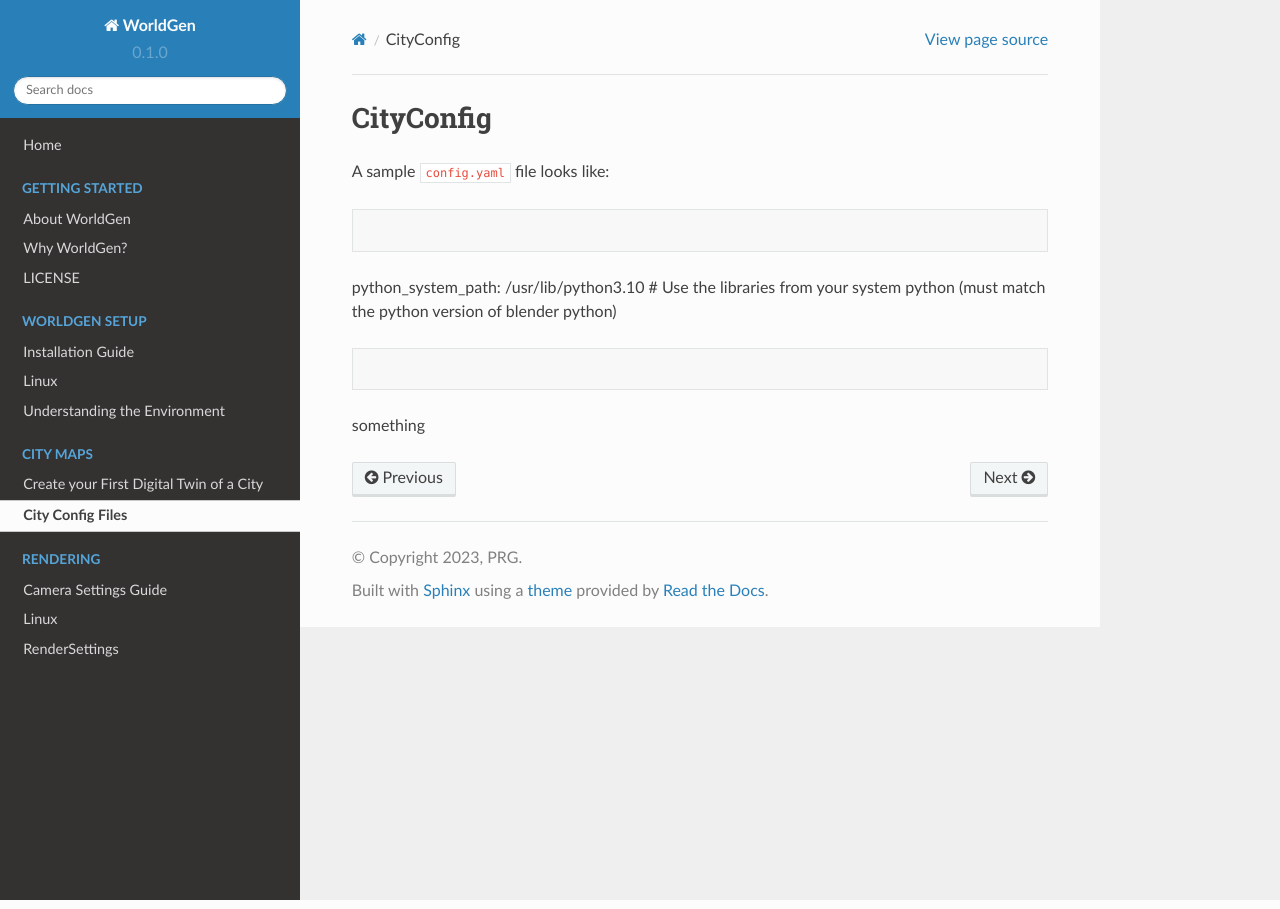
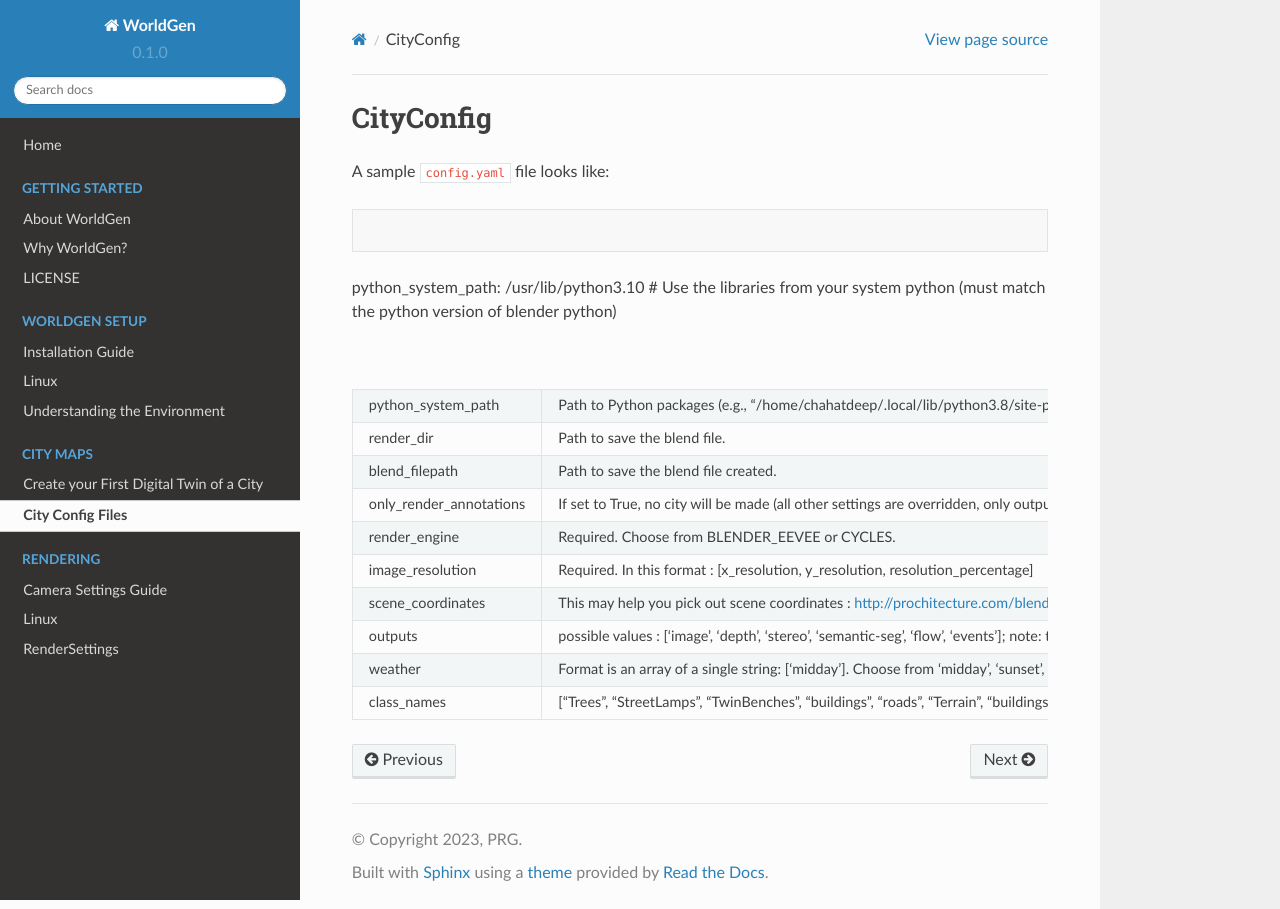
Before and after one commit to prgumd/WorldGen, a Sphinx documentation site: the page built from docs/source/CityConfig.rst, in a window 1280 px wide. Built offline with Sphinx 7.4.7 and the Read the Docs theme 2.0.0, drawn with Linux system fonts in a browser that asks for light colours; pages that are not in the unit, such as notebooks, are missing from menus.

Commit message:
Update CityConfig.rst

```diff
--- a/docs/source/CityConfig.rst
+++ b/docs/source/CityConfig.rst
@@ -7,6 +7,39 @@ A sample :code:`config.yaml` file looks like:
 
 python_system_path: /usr/lib/python3.10 # Use the libraries from your system python (must match the python version of blender python)
 
-.. code-block:: text
 
-something
+.. list-table:: Config Parameters
+    :widths: 5 10
+
+
+    * - python_system_path
+      - Path to Python packages (e.g., "/home/chahatdeep/.local/lib/python3.8/site-packages"). The Python version must match the Blender Python version.
+
+
+    * - render_dir
+      - Path to save the blend file.
+
+
+    * - blend_filepath
+      - Path to save the blend file created.
+
+    * - only_render_annotations
+      - If set to True, no city will be made (all other settings are overridden, only outputs will be looked at). To generate a city, set this to False and provide a blend file for annotations generation.
+
+    * - render_engine
+      - Required. Choose from BLENDER_EEVEE or CYCLES.
+
+    * - image_resolution
+      - Required. In this format : [x_resolution, y_resolution, resolution_percentage]
+
+    * - scene_coordinates
+      - This may help you pick out scene coordinates : http://prochitecture.com/blender-osm/extent/?blender_version=3.0&addon=blender-osm&addon_version=2.6.3 For no errors, make sure you are choosing a large enough area, best performance occurs in cities, try creating a smaller city, if that works then try to create as big of a city as you want.
+
+    * - outputs
+      - possible values : [‘image’, ‘depth’, ‘stereo’, ‘semantic-seg’, ‘flow’, ‘events’]; note: to generate events, make sure you also select image : [image, events]
+
+    * - weather
+      - Format is an array of a single string: ['midday']. Choose from 'midday', 'sunset', or 'night'.
+
+    * - class_names
+      - ["Trees", "StreetLamps", "TwinBenches", "buildings", "roads", "Terrain", "buildings", "car"] # DO NOT TOUCH THIS
```
